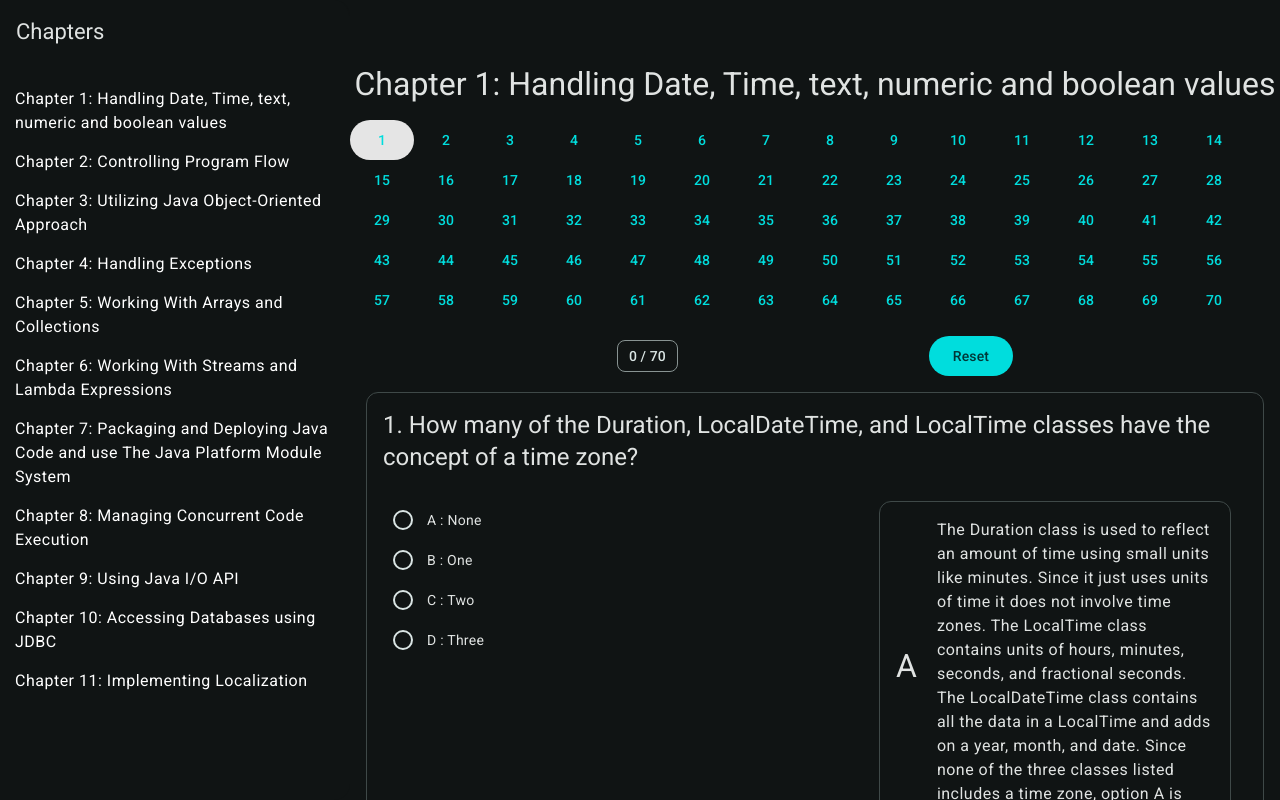
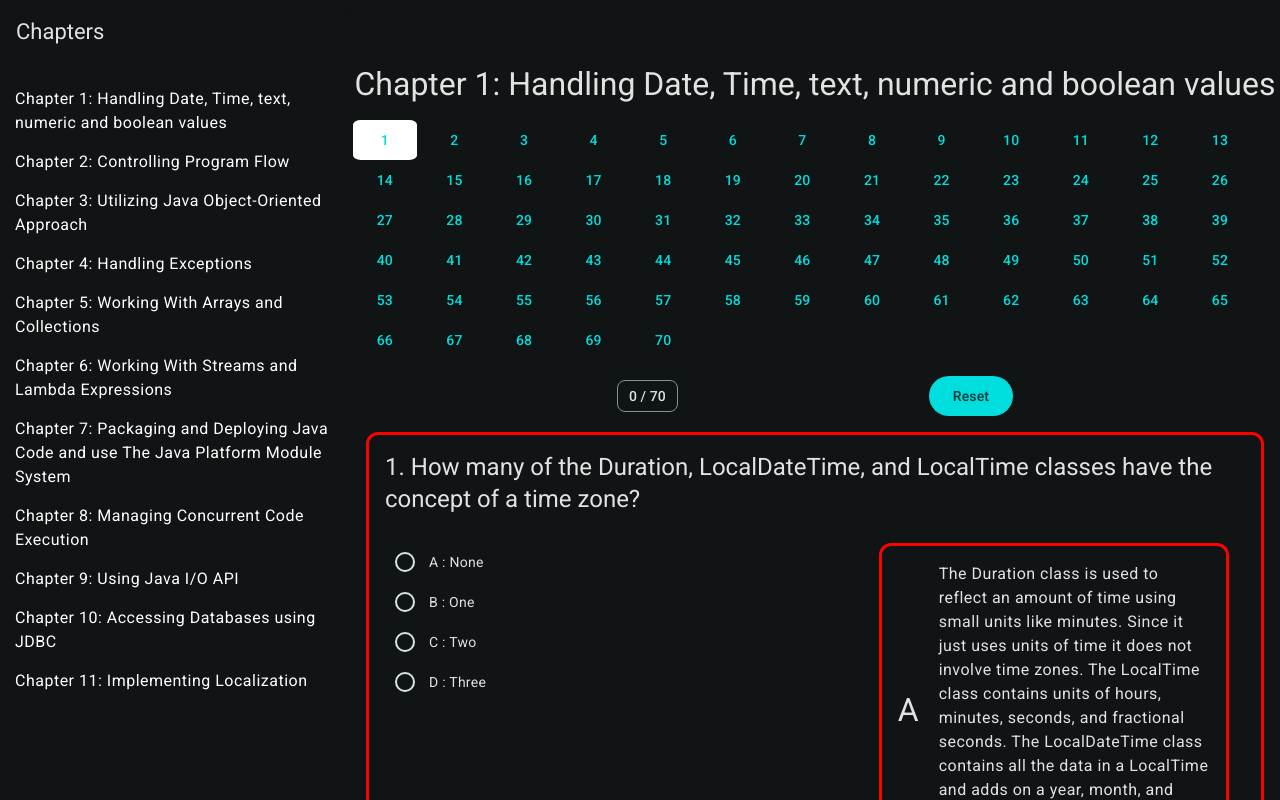
Before and after one commit to Pedrorc90/quizs_app, an Angular app: page /chapters/chapter/1 in a window 1280 px wide. Both pictures are taken after a click on the button "check". Built offline with nearby package versions, Linux system fonts and the light colour scheme.

Commit message:
UI changes

```diff
--- a/src/app/components/chapter-content/chapter-content.component.css
+++ b/src/app/components/chapter-content/chapter-content.component.css
@@ -10,20 +10,19 @@
     align-items: flex-start;
 }
 
-
-.example-button-row {
-    display: table-cell;
-    max-width: 600px;
+.progress-button {
+    margin: 0 0.2em;
+    border-radius: 12%;
 }
 
-
-.example-flex-container {
+.flex-container {
     display: flex;
     justify-content: space-evenly;
     flex-wrap: wrap;
+    margin-bottom: 2em;
 }
 
-.example-button-container {
+.button-container {
     display: flex;
     justify-content: center;
     width: 120px;
@@ -37,8 +36,26 @@
     background-color: red;
 }
 
+.question-progress-button-current {
+    background-color: white;
+}
+
+.card-container-ok {
+    border-color: green;
+    border-width: 3px;
+}
+
+.card-container-error {
+    border-color: red;
+    border-width: 3px;
+}
+
 .content-question-container {
     display: flex;
+}
+
+.explanation {
+    flex: 1 1 80%
 }
 
 @media (max-width: 600px) {
--- a/src/app/components/chapter-content/chapter-content.component.html
+++ b/src/app/components/chapter-content/chapter-content.component.html
@@ -3,7 +3,9 @@
 <section>
     @if(chapter.questions && chapter.questions.length > 0) {
     @for(question of chapter.questions; track question.number ) {
-    <a mat-button [style]="evaluateColor($index)" (click)="goToQuestion(question.number)">{{question.number}}</a>
+    <a class="progress-button" mat-button [class]="evaluateColor($index)"
+        (click)="goToQuestion(question.number)">{{question.number}}</a>
+
     }
     <div style="margin: 1em 1em; display: flex; align-items: center; justify-content: space-evenly">
         <mat-chip>{{score}} / {{chapter.questions.length}}</mat-chip>
@@ -15,7 +17,7 @@
 
 @if (currentAnswerContent) {
 <section>
-    <mat-card appearance="outlined" class="content-container" [style]="evaluateColor(chapter.currentQuestion, 'card')">
+    <mat-card appearance="outlined" class="content-container" [class]="evaluateColor(chapter.currentQuestion, 'card')">
         <mat-card-content>
             <h6 [innerHTML]="currentQuestionContent.question | lineBreak"></h6>
             <div class="content-question-container">
@@ -41,9 +43,10 @@
                     </mat-radio-group>
                     }
                 </div>
-                <div style="flex: 1 1 80%">
+                <div class="explanation">
                     @if(currentAnswerContent && currentAnswerContent.explanation && showExplanation) {
-                    <mat-card appearance="outlined" class="content-container">
+                    <mat-card appearance="outlined" class="content-container"
+                        [class]="evaluateColor(chapter.currentQuestion, 'card')">
                         <mat-card-content>
                             <div style="display: flex; align-items: center;gap: 20px">
                                 <h4>{{currentAnswerContent.answers}}</h4>
@@ -69,18 +72,18 @@
 
 
 <section>
-    <div class="example-flex-container">
-        <div class="example-button-container">
+    <div class="flex-container">
+        <div class="button-container">
             <button mat-fab [disabled]="chapter.currentQuestion == 0" (click)="prevQuestion()">
                 <mat-icon>arrow_back_ios</mat-icon>
             </button>
         </div>
-        <div class="example-button-container">
+        <div class="button-container">
             <button mat-fab (click)="verifyAnswer()">
                 <mat-icon>check</mat-icon>
             </button>
         </div>
-        <div class="example-button-container">
+        <div class="button-container">
             <button mat-fab (click)="nextQuestion()">
                 <mat-icon>arrow_forward_ios</mat-icon>
             </button>
--- a/src/app/components/chapter-content/chapter-content.component.ts
+++ b/src/app/components/chapter-content/chapter-content.component.ts
@@ -60,6 +60,8 @@ export class ChapterContentComponent implements OnInit {
 
   showExplanation: boolean = false;
 
+  chaptersProgress: Chapter[] = [];
+
   constructor(
     private activatedRoute: ActivatedRoute,
     private chapterService: ChapterService) {
@@ -116,6 +118,7 @@ export class ChapterContentComponent implements OnInit {
     if (this.currentRadioOption != -1 && this.answersValues[this.currentRadioOption] == this.currentAnswerContent.answers[0]) {
       this.colorQuestionList[this.chapter.currentQuestion] = 1;
       this.responses[this.chapter.currentQuestion] = 1;
+      this.chapter.responses = this.responses;
       this.score++;
     } else {
       this.responses[this.chapter.currentQuestion] = -1;
@@ -188,19 +191,30 @@ export class ChapterContentComponent implements OnInit {
   }
 
   evaluateColor(index: number, element?: string) {
-
     if (element == 'card') {
-      if (this.colorQuestionList[index] == 1) return 'border-color:#008000d6; border-width: 3px;'
-      if (this.colorQuestionList[index] == -1) return 'border-color:#ff00008f, border-width: 3px;'
+      if (this.colorQuestionList[index] == 1) return 'card-container-ok'
+      if (this.colorQuestionList[index] == -1) return 'card-container-error'
     } else {
-      if (this.chapter.currentQuestion == index) return 'background-color: #e5e5e5'
-      if (this.colorQuestionList[index] == 1) return 'background-color:#008000d6'
-      if (this.colorQuestionList[index] == -1) return 'background-color:#ff00008f'
+      if (this.chapter.currentQuestion == index) return 'question-progress-button-current'
+      if (this.colorQuestionList[index] == 1) return 'question-progress-button-ok'
+      if (this.colorQuestionList[index] == -1) return 'question-progress-button-error'
     }
     return '';
   }
 
   updateLS() {
+    let chapterLS: any = { 'chapterNumber': this.chapter.chapterNumber, 'chapter': this.chapter }
+
+    if (this.chaptersProgress.length == 0) {
+      this.chaptersProgress.push(chapterLS)
+    }
+
+    if (this.chaptersProgress.find((e: Chapter) => e.chapterNumber != this.chapter.chapterNumber)) {
+      console.log("fdsafdsaf")
+      this.chaptersProgress.push(chapterLS)
+    }
+
+    localStorage.setItem("chaptersProgress", JSON.stringify(this.chaptersProgress))
     localStorage.setItem("responses", JSON.stringify(this.responses));
     localStorage.setItem("score", JSON.stringify(this.score))
     localStorage.setItem("progress", JSON.stringify(this.currentQuestionContent.number))
```
